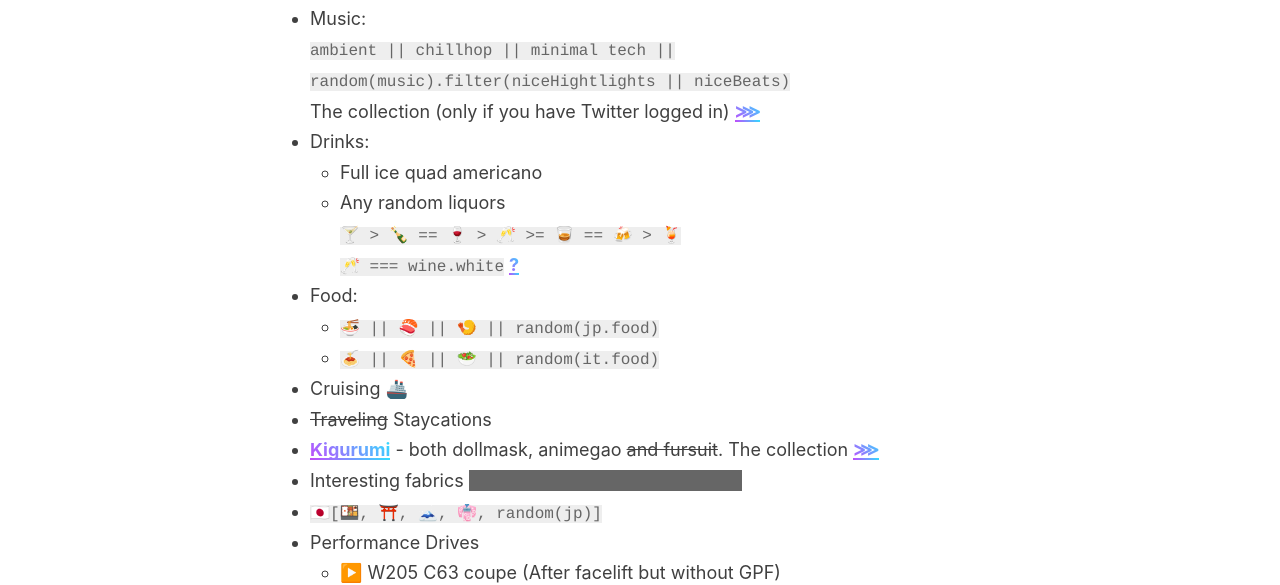
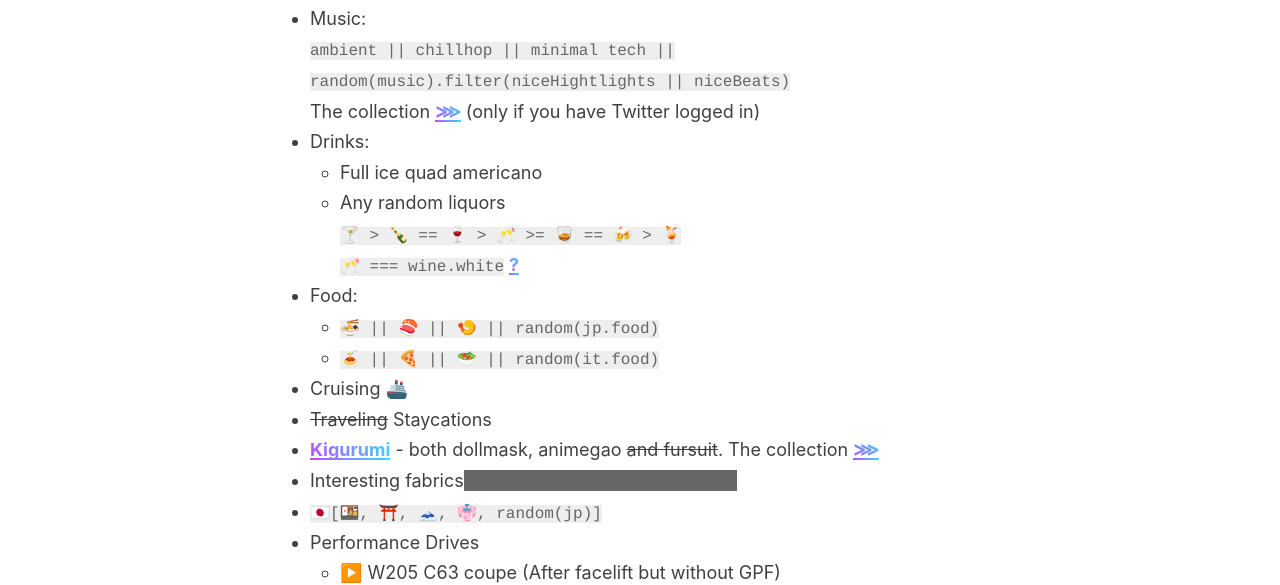
Before and after one commit to 98827ddb7e5a2c2e261912a23d9251d6/98827ddb7e5a2c2e261912a23d9251d6.github.io, a Jekyll site: the page built from index.md, in a window 1280 px wide. Shown: the part 234-819 px from the top of the page. Built offline with Jekyll 4.4.1, drawn with Linux system fonts in a browser that asks for light colours.

Commit message:
- reording spaces

```diff
--- a/index.md
+++ b/index.md
@@ -9,7 +9,7 @@ layout: default
 - DeFi - own your ~~mistakes~~ assets
 - Music: \
 `ambient || chillhop || minimal tech || random(music).filter(niceHightlights || niceBeats)`\
-The collection (only if you have Twitter logged in) [⋙](https://twitter.com/search?q=(%23AppleMusic%20OR%20%23YouTubeMusic%20OR%20%40YouTubeMusic%20OR%20%23Spotify)%20(from%3ABeriru_Chan)%20filter%3Alinks%20-filter%3Areplies&src=typed_query&f=live){:target="_blank" rel="noopener"}
+The collection [⋙](https://twitter.com/search?q=(%23AppleMusic%20OR%20%23YouTubeMusic%20OR%20%40YouTubeMusic%20OR%20%23Spotify)%20(from%3ABeriru_Chan)%20filter%3Alinks%20-filter%3Areplies&src=typed_query&f=live){:target="_blank" rel="noopener"} (only if you have Twitter logged in)
 - Drinks:
 	- Full ice quad americano
 	- Any random liquors \
@@ -21,7 +21,7 @@ The collection (only if you have Twitter logged in) [⋙](https://twitter.com/se
 - Cruising 🚢
 - ~~Traveling~~ Staycations
 - [Kigurumi](https://beriru.wiki/photos/?loadSingle=96) - both dollmask, animegao ~~and fursuit~~. The collection [⋙](kig-list/)
-- Interesting fabrics <span class="hidden-text">, e.g. zentai, [tights](https://beriru.wiki/photos/?loadSingle=54&hidden=yes), [knee-socks](https://beriru.wiki/photos/?loadSingle=69)</span>
+- Interesting fabrics<span class="hidden-text">, e.g. zentai, [tights](https://beriru.wiki/photos/?loadSingle=54&hidden=yes), [knee-socks](https://beriru.wiki/photos/?loadSingle=69)</span>
 - `🇯🇵[🍱, ⛩️, 🗻, 👘, random(jp)]`
 - Performance Drives
 	- ▶️ W205 C63 coupe (After facelift but without GPF)
```
